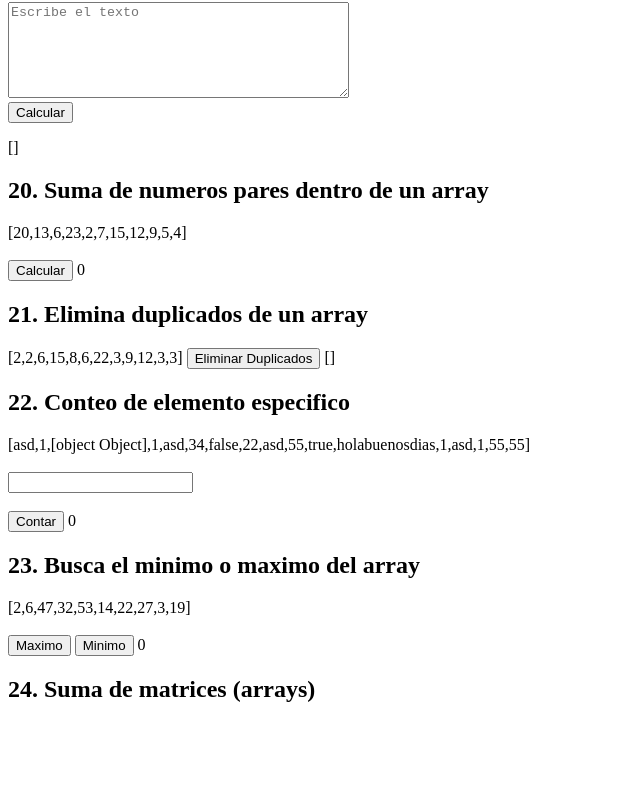
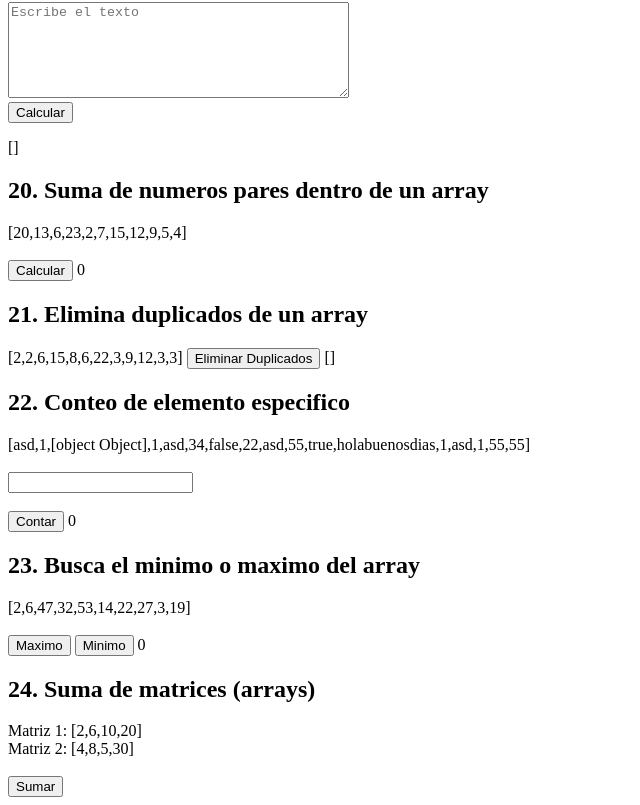
Before and after one commit to matiasmoscone1/practica-ejercicios-logica-programacion-react, a React (Vite) app: page / in a window 1280 px wide. Shown: the part 3723-4528 px from the top of the page, without its empty margins (0-640 px from the left). Before the commit the page ends 4445 px from the top, so only its background shows below. Built offline with nearby package versions, Linux system fonts and the light colour scheme.

Commit message:
Resolviendo ejercicio 24

```diff
--- a/src/ejercicios/SumaDeArrays.jsx
+++ b/src/ejercicios/SumaDeArrays.jsx
@@ -11,10 +11,19 @@ const SumaDeArrays = () => {
     const matriz2 = [4,8,5,30];
 
 
+    const sumarMatrices = (mat1, mat2) => {
+
+
+    }
+
 
     return(<>
     <div>
         <h2>24. Suma de matrices (arrays) </h2>
+        Matriz 1: {`[${matriz1.join(",")}]`}<br/>
+        Matriz 2: {`[${matriz2.join(",")}]`}<br/><br/>
+
+        <button onClick={() => sumarMatrices(matriz1, matriz2)}>Sumar</button>
 
 
     </div>
```
